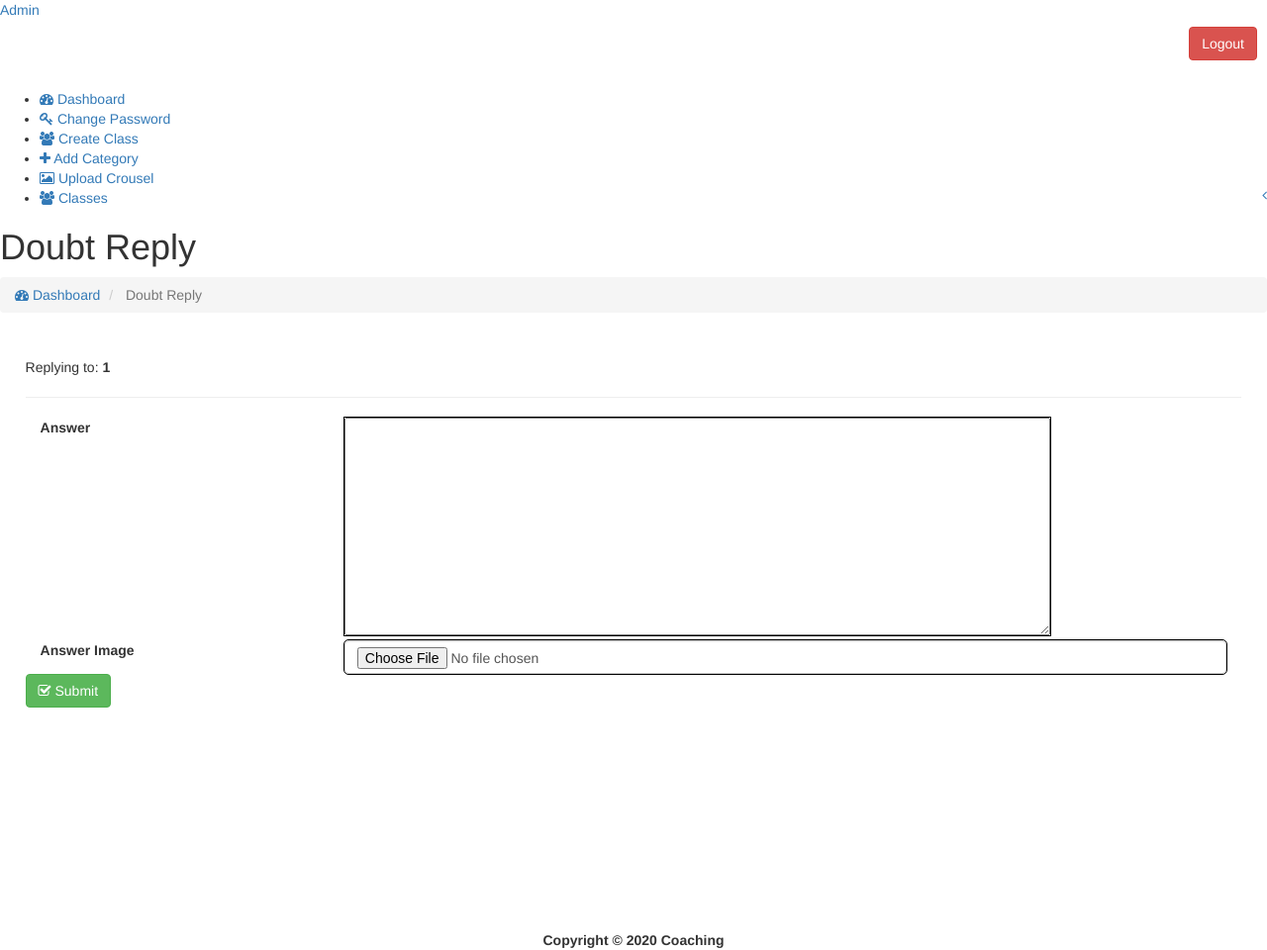
After one commit to irshadmd/Coaching, a PHP site: page /doubtanswer.php?uname=1 in a window 1280 px wide. The commit adds this page. Shown: the whole page at 99% size. Run offline with PHP 8.4, Linux system fonts and the light colour scheme; the visitor is signed in with stand-in values (Sample User, id 1); data that the repository does not hold is empty; some libraries are stand-ins or nearby versions.

Commit message:
doubt section

```diff
--- /dev/null
+++ b/admin/doubtanswer.php
@@ -0,0 +1,95 @@
+<?php include 'includes/session.php'; ?>
+<?php include 'includes/header.php'; ?>
+<style>
+    .myprofile {
+        padding: 2%;
+        background-color: white;
+        border-radius: 10px;
+    }
+
+    input {
+        outline: 1px solid black;
+        width: 80%;
+    }
+
+    textarea {
+        width: 80%;
+        padding: 1%;
+        outline: 1px solid black;
+    }
+</style>
+
+<body class="hold-transition skin-blue sidebar-mini">
+    <div class="wrapper">
+
+        <?php include 'includes/navbar.php'; ?>
+        <?php include 'includes/menubar.php'; ?>
+
+        <!-- Content Wrapper. Contains page content -->
+        <div class="content-wrapper">
+            <!-- Content Header (Page header) -->
+            <section class="content-header">
+                <h1>
+                    Doubt Reply
+                </h1>
+                <ol class="breadcrumb">
+                    <li><a href="#"><i class="fa fa-dashboard"></i> Dashboard</a></li>
+                    <li class="active"> Doubt Reply</li>
+                </ol>
+            </section>
+            <!-- Main content -->
+            <section class="content">
+                <?php
+                if (isset($_SESSION['error'])) {
+                    echo "
+            <div class='alert alert-danger alert-dismissible'>
+              <button type='button' class='close' data-dismiss='alert' aria-hidden='true'>&times;</button>
+              <h4><i class='icon fa fa-warning'></i> Error!</h4>
+              " . $_SESSION['error'] . "
+            </div>
+          ";
+                    unset($_SESSION['error']);
+                }
+                if (isset($_SESSION['success'])) {
+                    echo "
+            <div class='alert alert-success alert-dismissible'>
+              <button type='button' class='close' data-dismiss='alert' aria-hidden='true'>&times;</button>
+              <h4><i class='icon fa fa-check'></i> Success!</h4>
+              " . $_SESSION['success'] . "
+            </div>
+          ";
+                    unset($_SESSION['success']);
+                }
+                ?>
+                <div class="row">
+                    <div class="col-xs-12">
+                        <div class="myprofile">
+                            <p>Replying to: <b><?php echo $_GET['uname']; ?></b></p>
+                            <hr>
+                            <form method="POST" action="doubtanswer_data.php?id=<?php echo $_GET['id']; ?>" enctype="multipart/form-data">
+                                <div class="form-group">
+                                    <label for="ans" class="col-sm-3 control-label">Answer</label>
+                                    <div class="col-sm-9">
+                                        <textarea name="ans" id="ans" cols="30" rows="10"></textarea>
+                                    </div>
+                                </div>
+                                <div class="form-group">
+                                    <label for="uploadedFile" class="col-sm-3 control-label">Answer Image</label>
+                                    <div class="col-sm-9">
+                                        <input type="file" class="form-control" name="uploadedFile" id="uploadedFile" accept="image/*">
+                                    </div>
+                                </div>
+                                <button type="submit" class="btn btn-success btn-flat" name="doubtanswer"><i class="fa fa-check-square-o"></i> Submit</button>
+                            </form>
+                        </div>
+                    </div>
+                </div>
+            </section>
+        </div>
+
+        <?php include 'includes/footer.php'; ?>
+    </div>
+    <?php include 'includes/scripts.php'; ?>
+</body>
+
+</html>
```
Also changed, not shown: admin/doubtanswer_data.php (added, +58 -0 lines), admin/doubts.php (+92 -2 lines).
